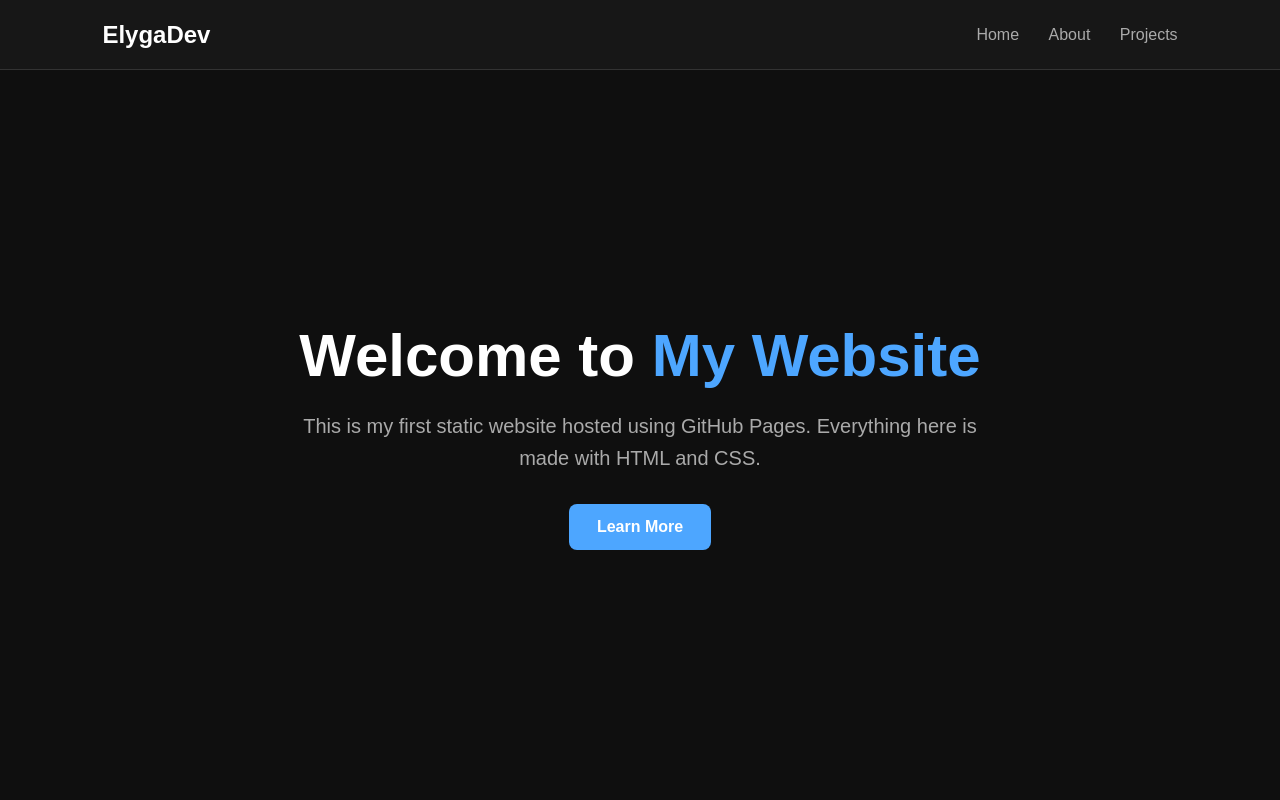
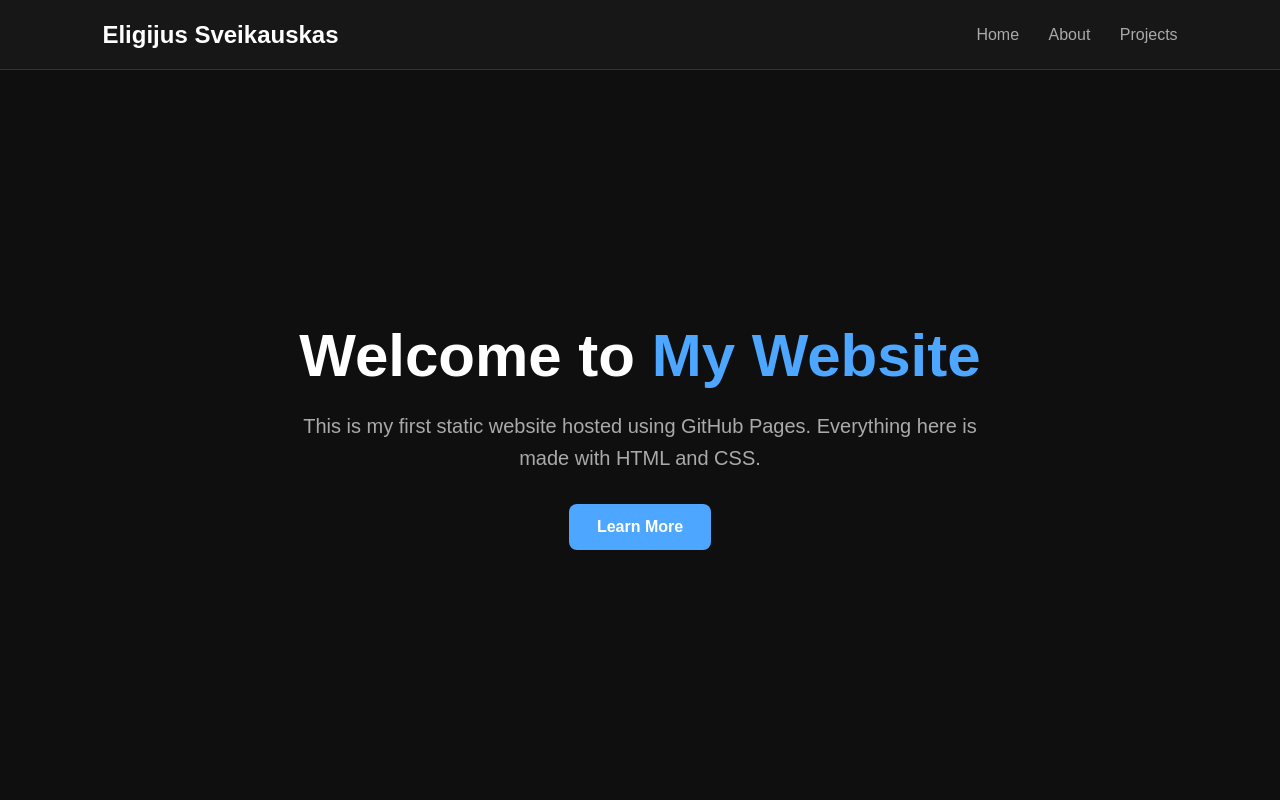
Before and after one commit to NotElyga/my-website, a plain HTML site: page index.html in a window 1280 px wide. Shown: the top 800 px of the page. Drawn offline with Linux system fonts and the light colour scheme.

Commit message:
Update index.html

```diff
--- a/index.html
+++ b/index.html
@@ -4,7 +4,7 @@
     <meta charset="UTF-8">
     <meta name="viewport" content="width=device-width, initial-scale=1.0">
 
-    <title>ElygaDev</title>
+    <title>Eligijus Sveikauskas</title>
 
     <style>
         * {
@@ -164,7 +164,7 @@
 <body>
 
     <nav>
-        <h2>ElygaDev</h2>
+        <h2>Eligijus Sveikauskas</h2>
 
         <div>
             <a href="#home">Home</a>
```
